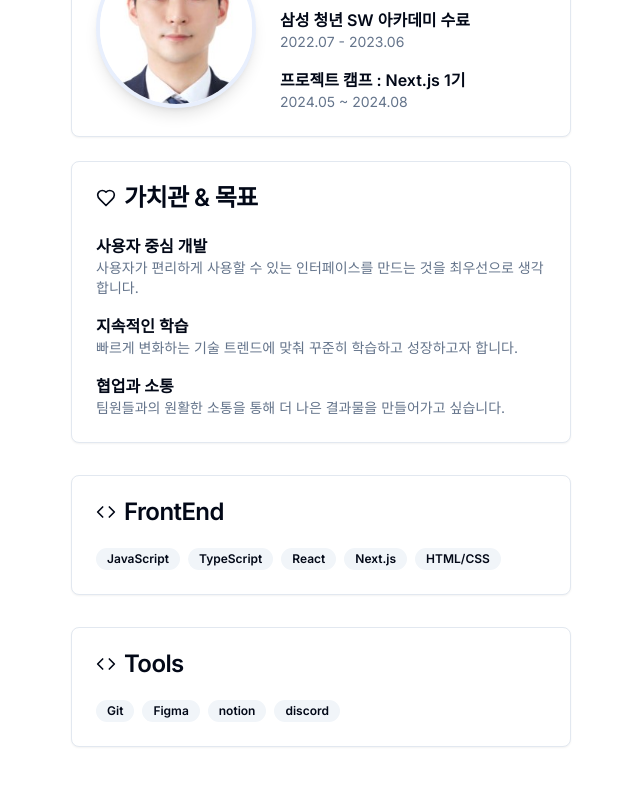
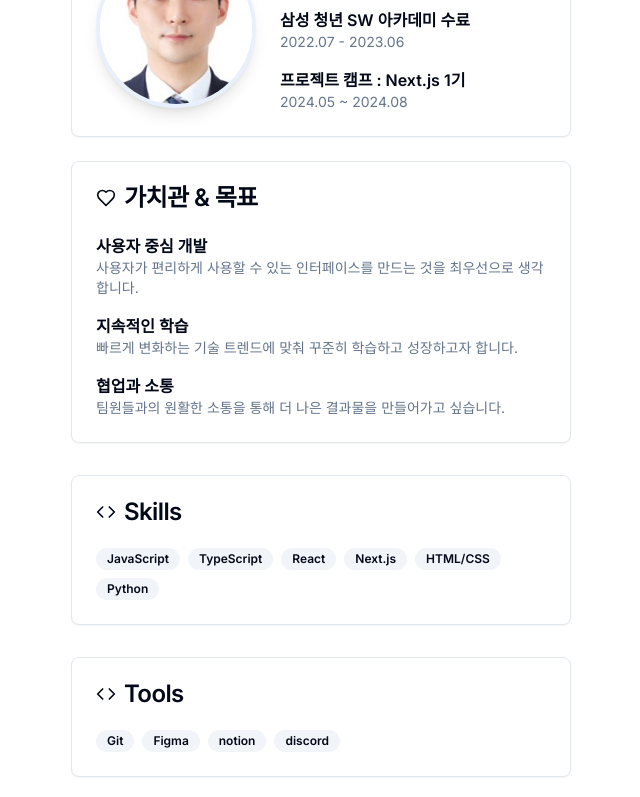
Before and after one commit to hunsang-you/portfolio, a Next.js app: page / in a window 1280 px wide. Shown: the part 366-1163 px from the top of the page, without its empty margins (319-959 px from the left). Built offline with nearby package versions, Linux system fonts and the light colour scheme.

Commit message:
skill 및 css 수정

```diff
--- a/components/introduce-section.tsx
+++ b/components/introduce-section.tsx
@@ -13,7 +13,14 @@ export default function IntroduceSection() {
   const valuesAnimation = useScrollAnimation();
   const skillsAnimation = useScrollAnimation();
 
-  const skills = ["JavaScript", "TypeScript", "React", "Next.js", "HTML/CSS"];
+  const skills = [
+    "JavaScript",
+    "TypeScript",
+    "React",
+    "Next.js",
+    "HTML/CSS",
+    "Python",
+  ];
   const tools = ["Git", "Figma", "notion", "discord"];
 
   return (
@@ -150,7 +157,7 @@ export default function IntroduceSection() {
           <CardHeader>
             <CardTitle className="flex items-center gap-2">
               <Code className="h-5 w-5" />
-              FrontEnd
+              Skills
             </CardTitle>
           </CardHeader>
           <CardContent>
--- a/components/project-detail.tsx
+++ b/components/project-detail.tsx
@@ -48,7 +48,7 @@ function ProjectCard({
                   <Calendar className="h-4 w-4" />
                   {project.duration}
                 </div>
-                <div className="flex items-center gap-1">
+                <div className="flex items-center gap-1 whitespace-nowrap">
                   <Users className="h-4 w-4" />
                   {project.team}
                 </div>
```
